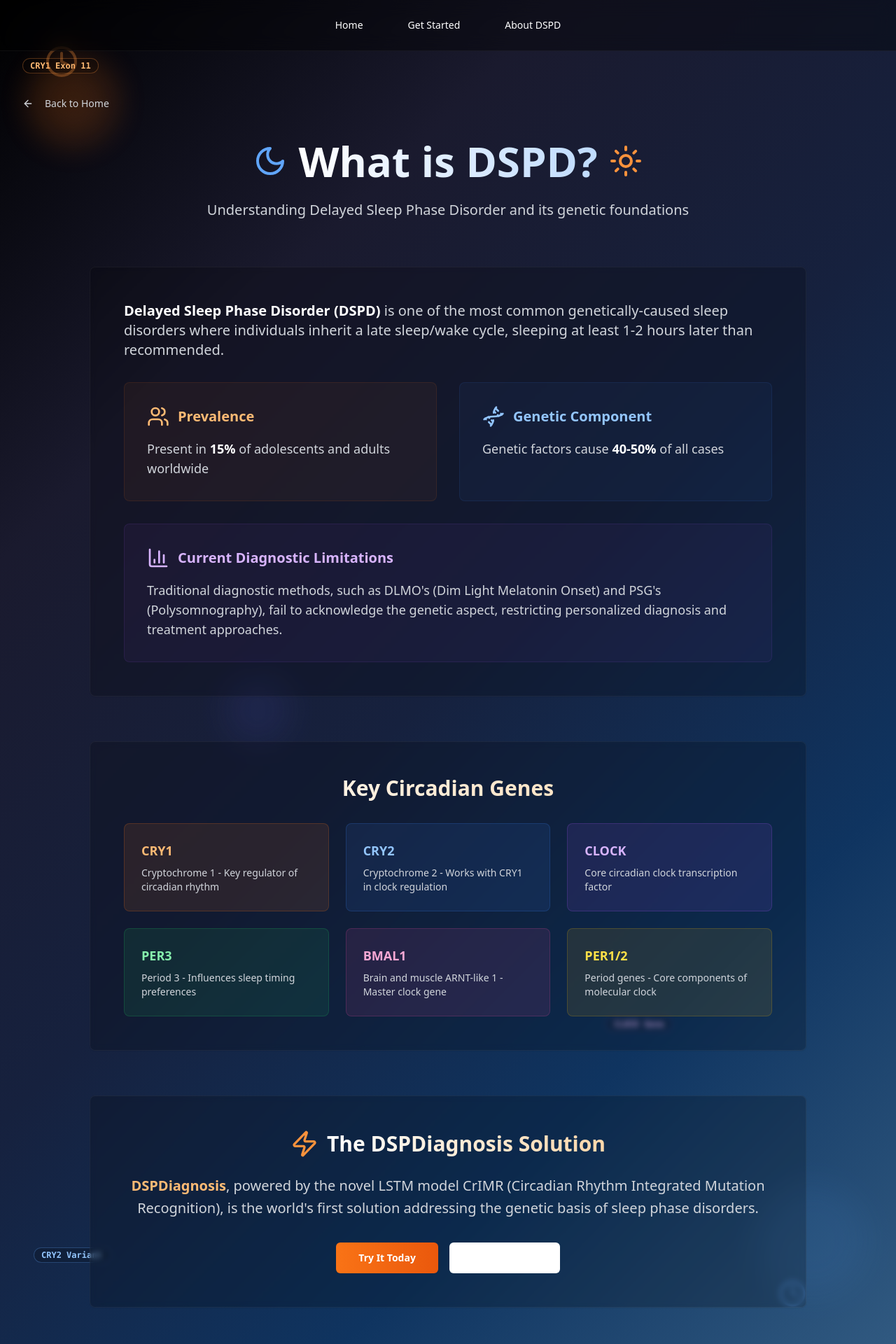
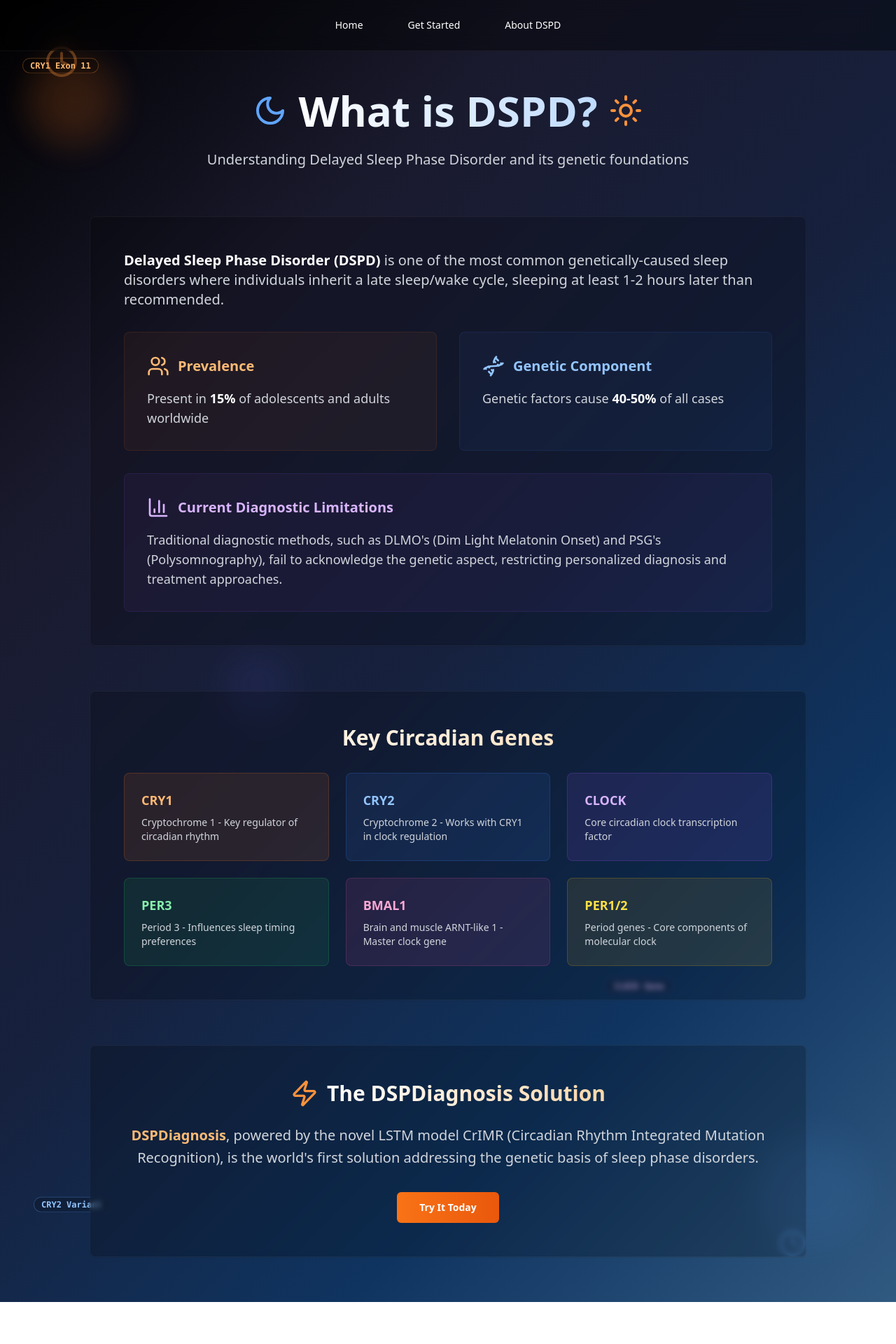
Before and after one commit to ksingh110/DSPDiagnosis, a Next.js app: page /about-dspd in a window 1280 px wide. Shown: the top 1920 px of the page at 70% size. After the commit the page ends 1860 px from the top, so only its background shows below. Built offline with nearby package versions, Linux system fonts and the light colour scheme.

Commit message:
feat: remove "Back to Home" button for streamlined navigation
Use main navigation bar for cleaner experience.

#VERCEL_SKIP

Co-authored-by: null <183567572+ksingh110@users.noreply.github.com>

```diff
--- a/app/about-dspd/page.tsx
+++ b/app/about-dspd/page.tsx
@@ -4,7 +4,7 @@ import { useState, useEffect } from "react"
 import { Button } from "@/components/ui/button"
 import { Card, CardContent } from "@/components/ui/card"
 import { Badge } from "@/components/ui/badge"
-import { Moon, Sun, Clock, Dna, ArrowLeft, BarChart3, Users, Zap } from "lucide-react"
+import { Moon, Sun, Clock, Dna, BarChart3, Users, Zap } from "lucide-react"
 import Link from "next/link"
 
 export default function AboutDSPDPage() {
@@ -78,16 +78,6 @@ export default function AboutDSPDPage() {
 
       {/* Main Content */}
       <main className="container mx-auto px-4 pt-32 pb-16 relative z-10">
-        {/* Back Button */}
-        <div className="mb-8">
-          <Link href="/">
-            <Button variant="ghost" className="text-gray-300 hover:text-white hover:bg-white/10">
-              <ArrowLeft className="mr-2 w-4 h-4" />
-              Back to Home
-            </Button>
-          </Link>
-        </div>
-
         {/* Header Section */}
         <div className="text-center mb-16">
           <div
@@ -210,11 +200,6 @@ export default function AboutDSPDPage() {
                   Try It Today
                 </Button>
               </Link>
-              <Link href="/">
-                <Button variant="outline" size="lg" className="border-white/30 text-white hover:bg-white/10 px-8 py-3">
-                  Back to Home
-                </Button>
-              </Link>
             </div>
           </CardContent>
         </Card>
```
Also changed, not shown: 1 other file (tests, documents, lock files or other folders).
